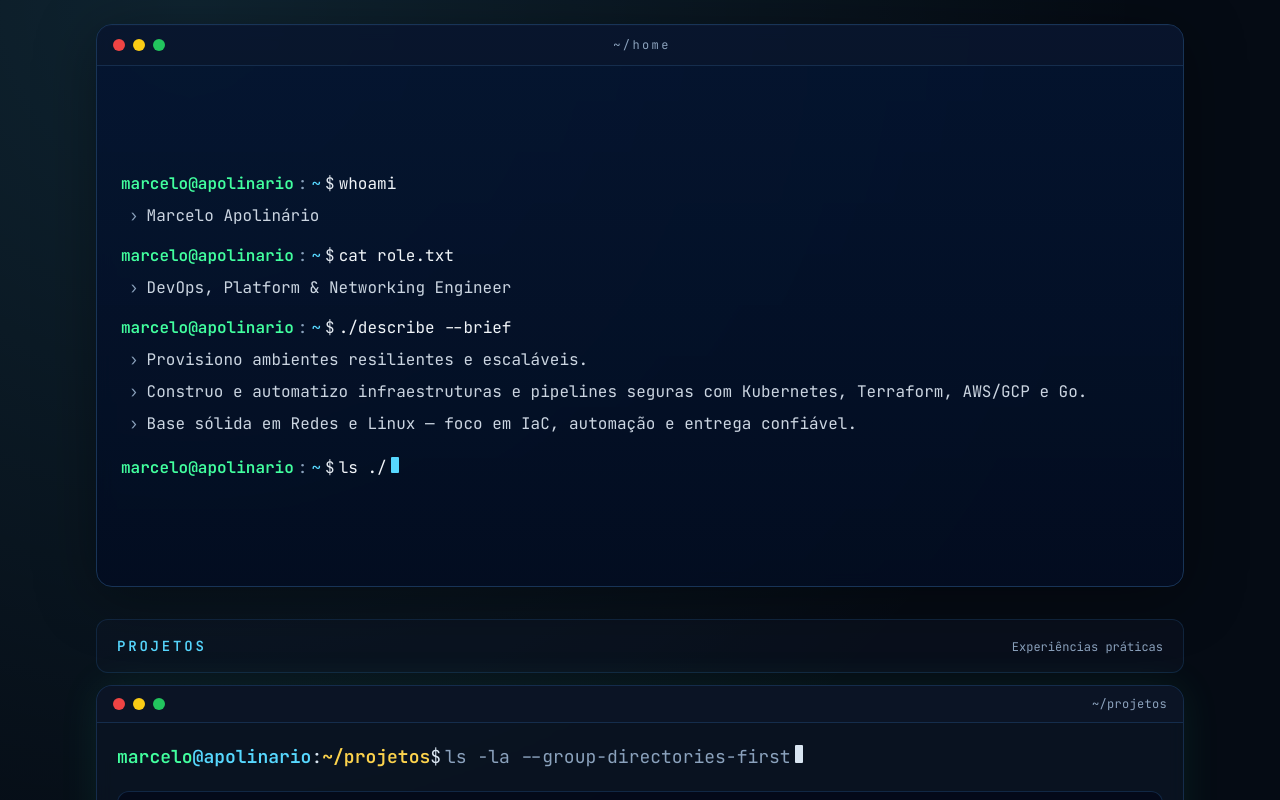
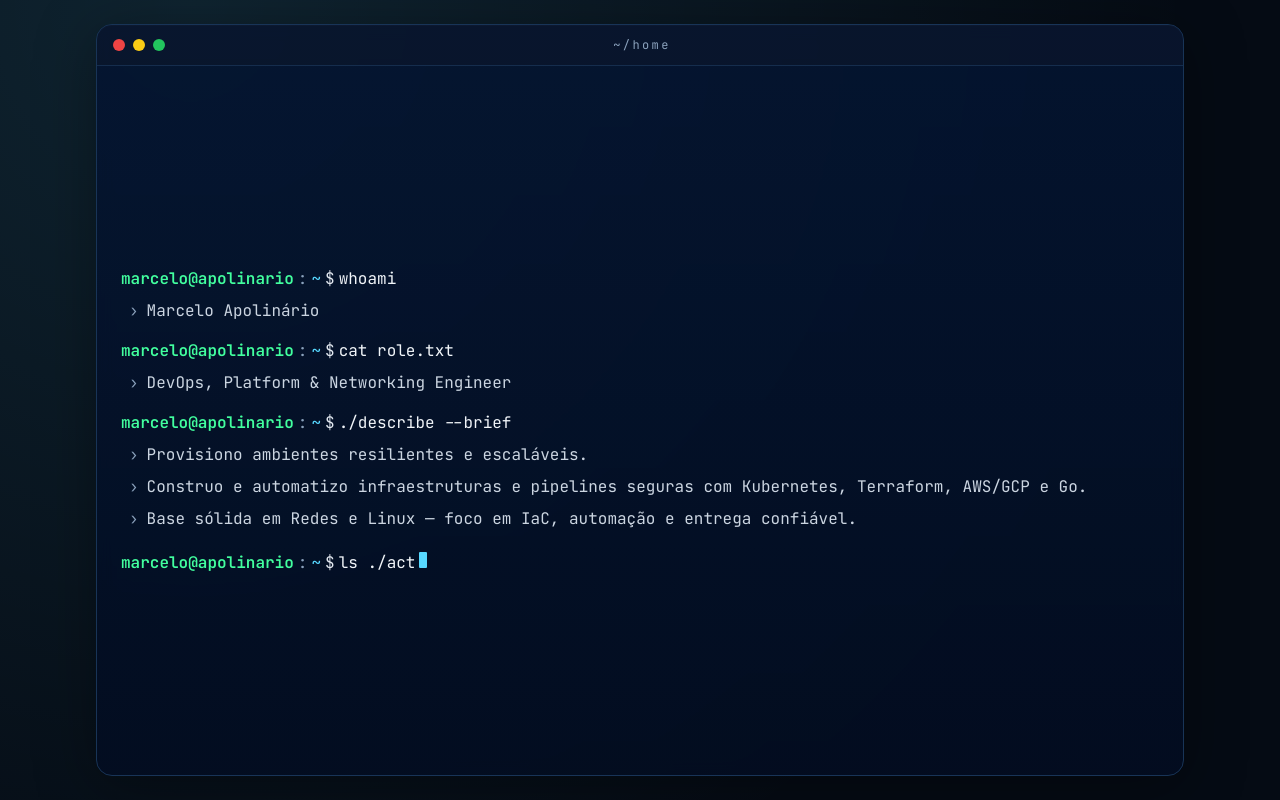
Before and after one commit to apolinario0x21/sturdy-parakeet, a Next.js app: page / in a window 1280 px wide. Shown: the top 800 px of the page. Built offline with nearby package versions, Linux system fonts and the light colour scheme.

Commit message:
Make hero fill desktop viewport height

```diff
--- a/components/sections/Hero.tsx
+++ b/components/sections/Hero.tsx
@@ -217,8 +217,8 @@ export function Hero() {
   }, [rendered.length, done]);
 
   return (
-    <header className="grid w-full grid-cols-1">
-      <section className="hero-panel terminal-card w-full overflow-hidden border-term-border">
+    <header className="grid w-full grid-cols-1 lg:min-h-[calc(100svh-3rem)]">
+      <section className="hero-panel terminal-card w-full overflow-hidden border-term-border lg:flex lg:h-full lg:flex-col">
         <div className="flex items-center justify-between border-b border-term-border/80 bg-slate-900/50 px-4 py-3">
           <div className="flex items-center gap-2">
             <span className="h-3 w-3 rounded-full bg-red-500" />
@@ -229,7 +229,7 @@ export function Hero() {
           <div className="w-12" aria-hidden />
         </div>
 
-        <div className="h-[64svh] overflow-x-hidden overflow-y-auto px-3 py-4 text-sm leading-6 sm:h-[65vh] sm:px-6 sm:py-6 sm:text-base sm:leading-7">
+        <div className="h-[64svh] overflow-x-hidden overflow-y-auto px-3 py-4 text-sm leading-6 sm:h-[65vh] sm:px-6 sm:py-6 sm:text-base sm:leading-7 lg:h-auto lg:min-h-0 lg:flex-1">
           <div className="md:flex md:min-h-full md:flex-col md:justify-center">
             {rendered.map((block, index) => {
               if (block.type === 'prompt') {
```
